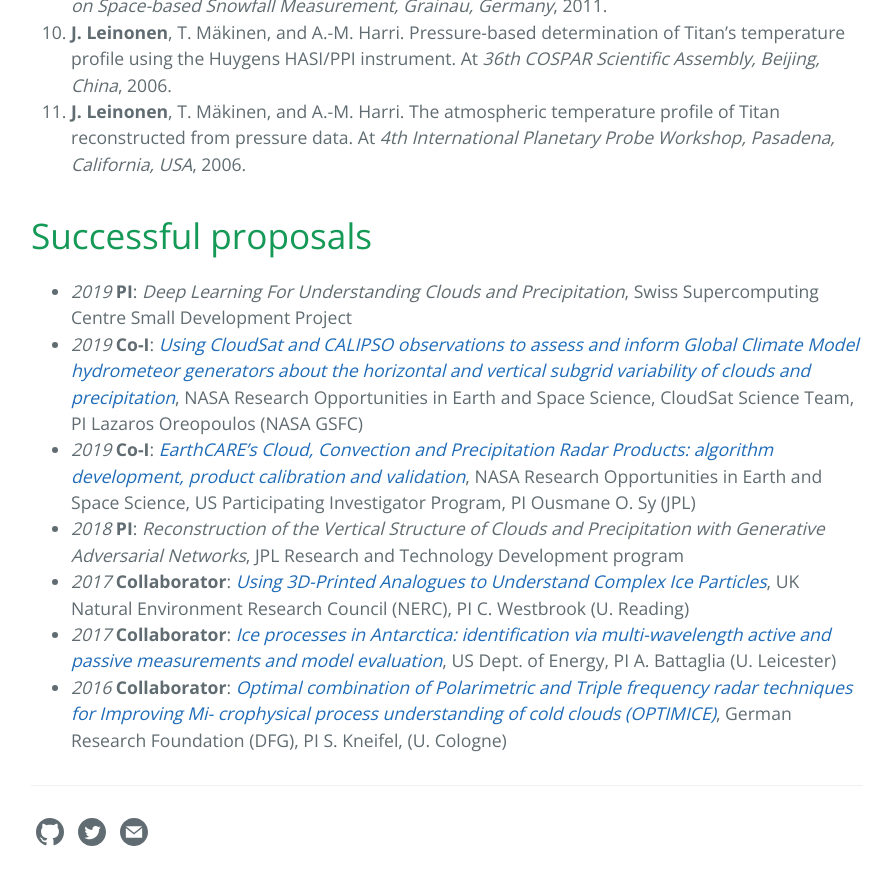
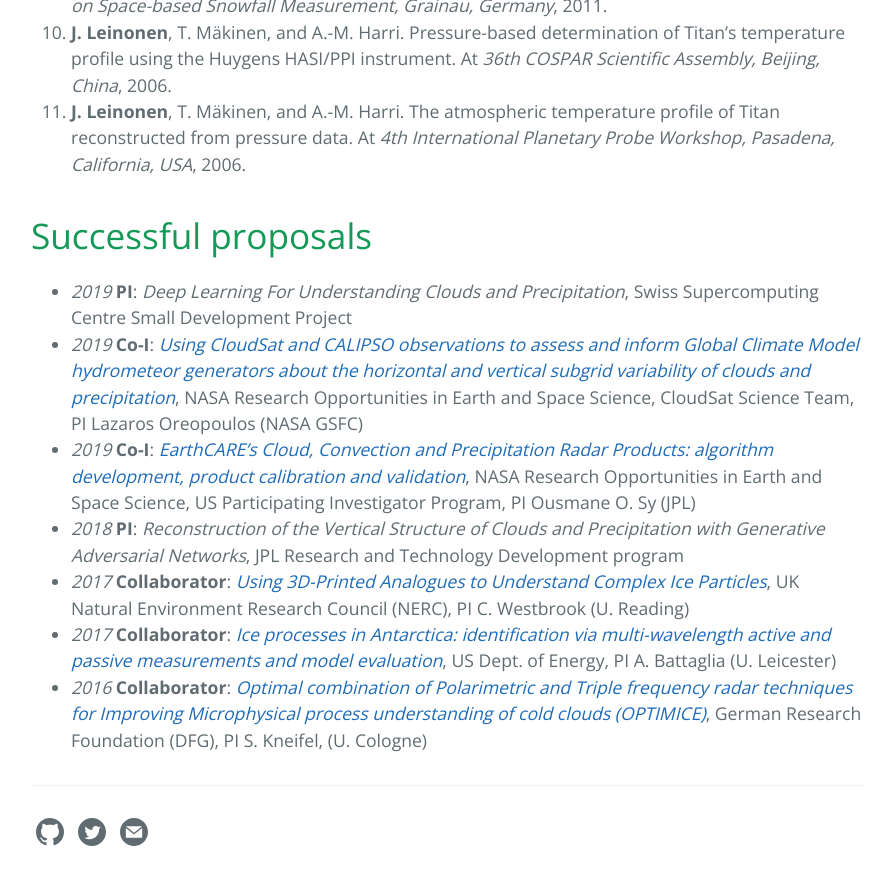
Before and after one commit to jleinonen/jleinonen.github.io, a Jekyll site: the page built from about.md, in a window 1280 px wide and 900 px high, scrolled down 7850 px. Shown: the top 885 px of the window, without its empty margins (193-1085 px from the left). Built offline with Jekyll 4.4.1, drawn with Linux system fonts in a browser that asks for light colours.

Commit message:
Update about page

```diff
--- a/about.md
+++ b/about.md
@@ -244,6 +244,5 @@ California, USA*, 2006.
 * *2018* **PI**: *Reconstruction of the Vertical Structure of Clouds and Precipitation with Generative Adversarial Networks*, JPL Research and Technology Development program
 * *2017* **Collaborator**: *[Using 3D-Printed Analogues to Understand Complex Ice Particles](http://gotw.nerc.ac.uk/list_full.asp?pcode=NE%2FR00014X%2F1&cookieConsent=A)*, UK Natural Environment Research Council (NERC), PI C. Westbrook (U. Reading)
 * *2017* **Collaborator**: *[Ice processes in Antarctica: identification via multi-wavelength active and passive measurements and model evaluation](https://asr.science.energy.gov/projects/10989)*, US Dept. of Energy, PI A. Battaglia (U. Leicester)
-* *2016* **Collaborator**: *[Optimal combination of Polarimetric and Triple frequency radar techniques for Improving Mi-
-crophysical process understanding of cold clouds (OPTIMICE)](https://gepris.dfg.de/gepris/projekt/290611444?context=projekt&task=showDetail&id=290611444&)*, German Research Foundation (DFG), PI S. Kneifel,
+* *2016* **Collaborator**: *[Optimal combination of Polarimetric and Triple frequency radar techniques for Improving Microphysical process understanding of cold clouds (OPTIMICE)](https://gepris.dfg.de/gepris/projekt/290611444?context=projekt&task=showDetail&id=290611444&)*, German Research Foundation (DFG), PI S. Kneifel,
 (U. Cologne)
```
